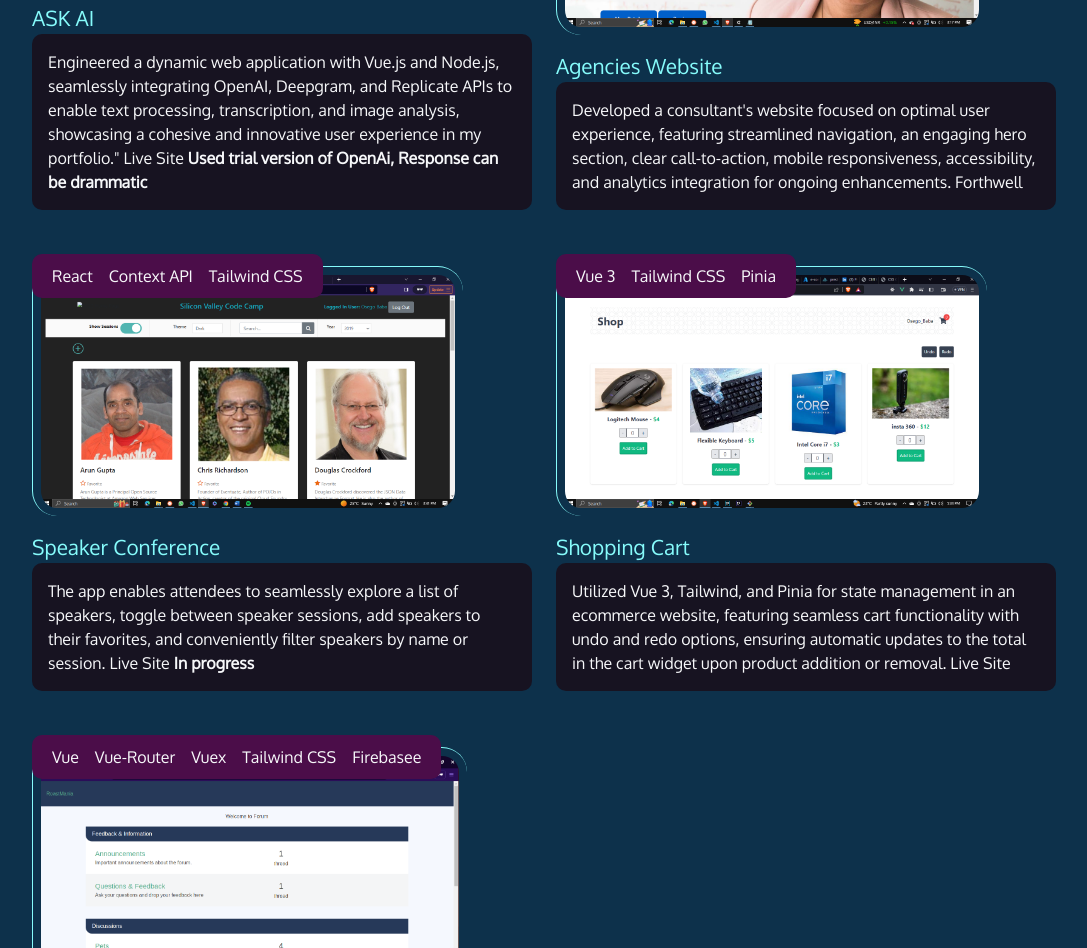
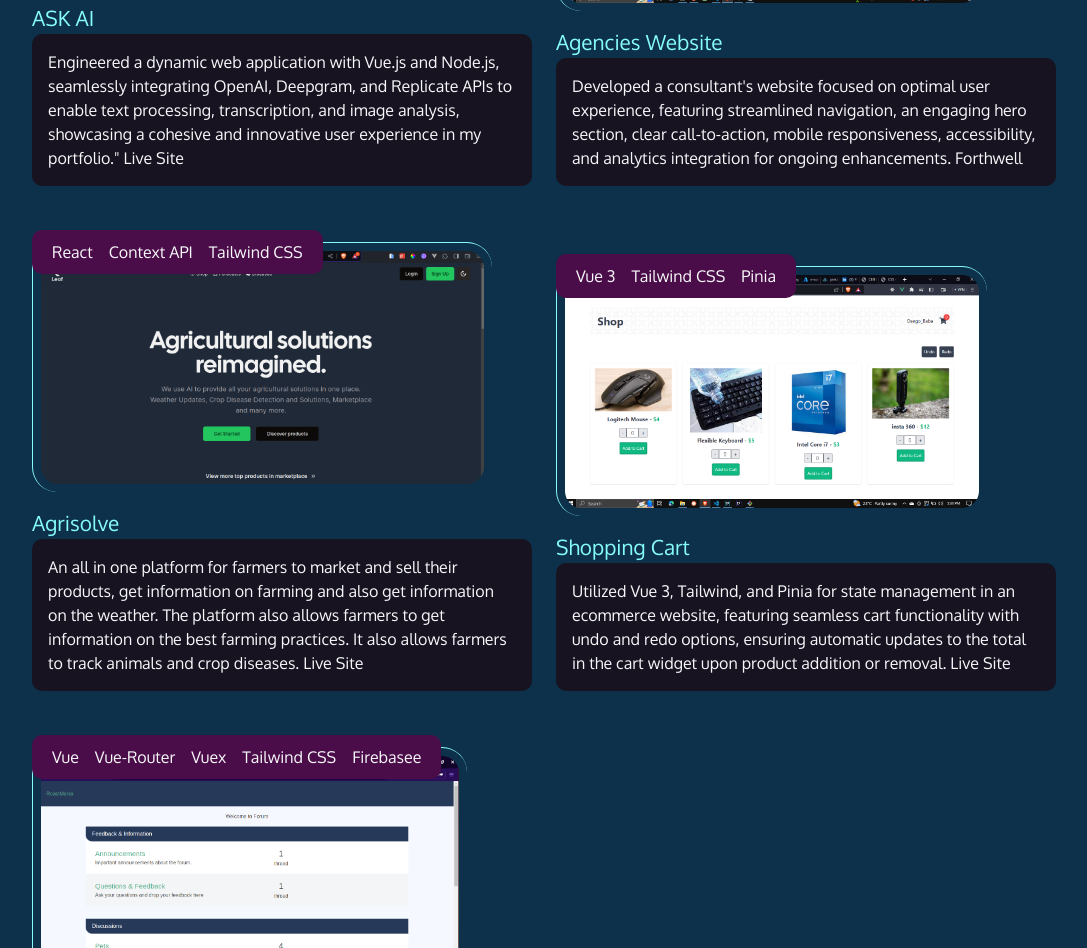
Before and after one commit to OsegoTech/portfolio, a plain HTML site: page index.html in a window 1280 px wide. Shown: the part 1090-2038 px from the top of the page, without its empty margins (96-1183 px from the left). Drawn offline with nearby package versions, Linux system fonts and the light colour scheme; a web font is replaced by a local one.

Commit message:
updated live links

```diff
--- a/index.html
+++ b/index.html
@@ -61,7 +61,7 @@
             middlemen who exploit students by buying their items at a very low
             price and selling them at a very high price.
             <a
-              href="https://lively-plant-03271af10.4.azurestaticapps.net/"
+              href="https://witty-pond-0d4f17803.5.azurestaticapps.net/"
               target="_blank"
               >TripuoVerse
             </a>
@@ -91,7 +91,7 @@
                     href="https://ambitious-ground-07e6a1603.5.azurestaticapps.net/"
                     >Live Site</a
                   >
-                  <b>Used trial version of OpenAi, Response can be drammatic</b>
+
                 </p>
               </div>
               <div class="project-img">
@@ -131,20 +131,17 @@
             </article>
             <article>
               <div class="text">
-                <h3>Speaker Conference</h3>
+                <h3>Agrisolve</h3>
                 <p class="blackbox">
-                  The app enables attendees to seamlessly explore a list of
-                  speakers, toggle between speaker sessions, add speakers to
-                  their favorites, and conveniently filter speakers by name or
-                  session.
-                  <a href="https://red-wave-0ae2a2c10.3.azurestaticapps.net/"
+                  An all in one platform for farmers to market and sell their products, get information on farming and also get information on the weather. The platform also allows farmers to get information on the best farming practices. It also allows farmers to track animals and crop diseases.
+                  <a href="https://agri-solve.vercel.app/"
                     >Live Site</a
                   >
-                  <b>In progress</b>
+                  <!-- <b>In progress</b> -->
                 </p>
               </div>
               <div class="project-img">
-                <img src="./img/speakers.png" alt="" />
+                <img src="./img/agrisolve.png" alt="" />
                 <ul>
                   <li>React</li>
                   <li>Context API</li>
@@ -161,7 +158,7 @@
                   undo and redo options, ensuring automatic updates to the total
                   in the cart widget upon product addition or removal.
                   <a
-                    href="https://yellow-plant-00bff3b10.3.azurestaticapps.net/"
+                    href="https://white-water-09b42b603.5.azurestaticapps.net/"
                     >Live Site</a
                   >
                 </p>
@@ -185,7 +182,7 @@
                   threads are categorized into forums for organized content
                   exploration.
                   <a
-                    href="https://victorious-moss-031ed2610.3.azurestaticapps.net/"
+                    href="https://lively-meadow-0a5df7f03.5.azurestaticapps.net/"
                     >Open Forum</a
                   >
                   <b>In progress</b>
```
Also changed, not shown: img/agrisolve.png (added).
